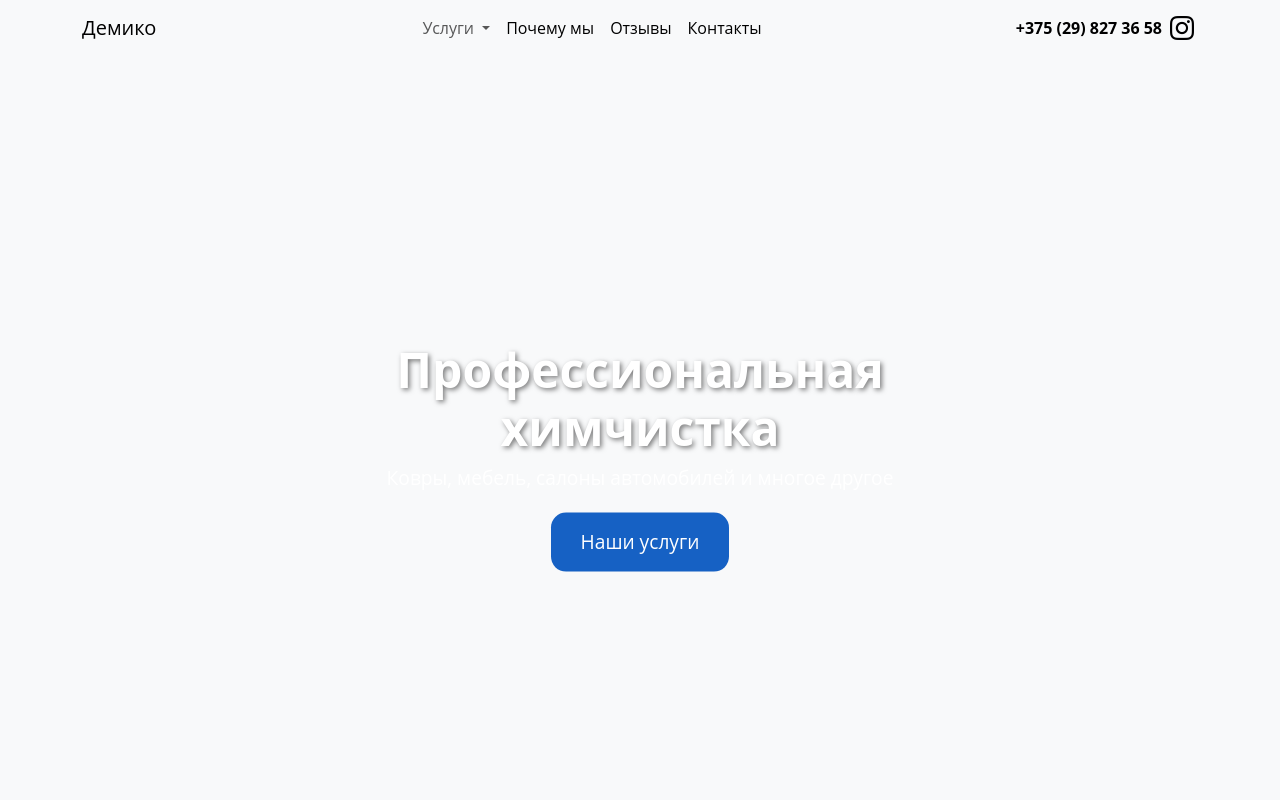
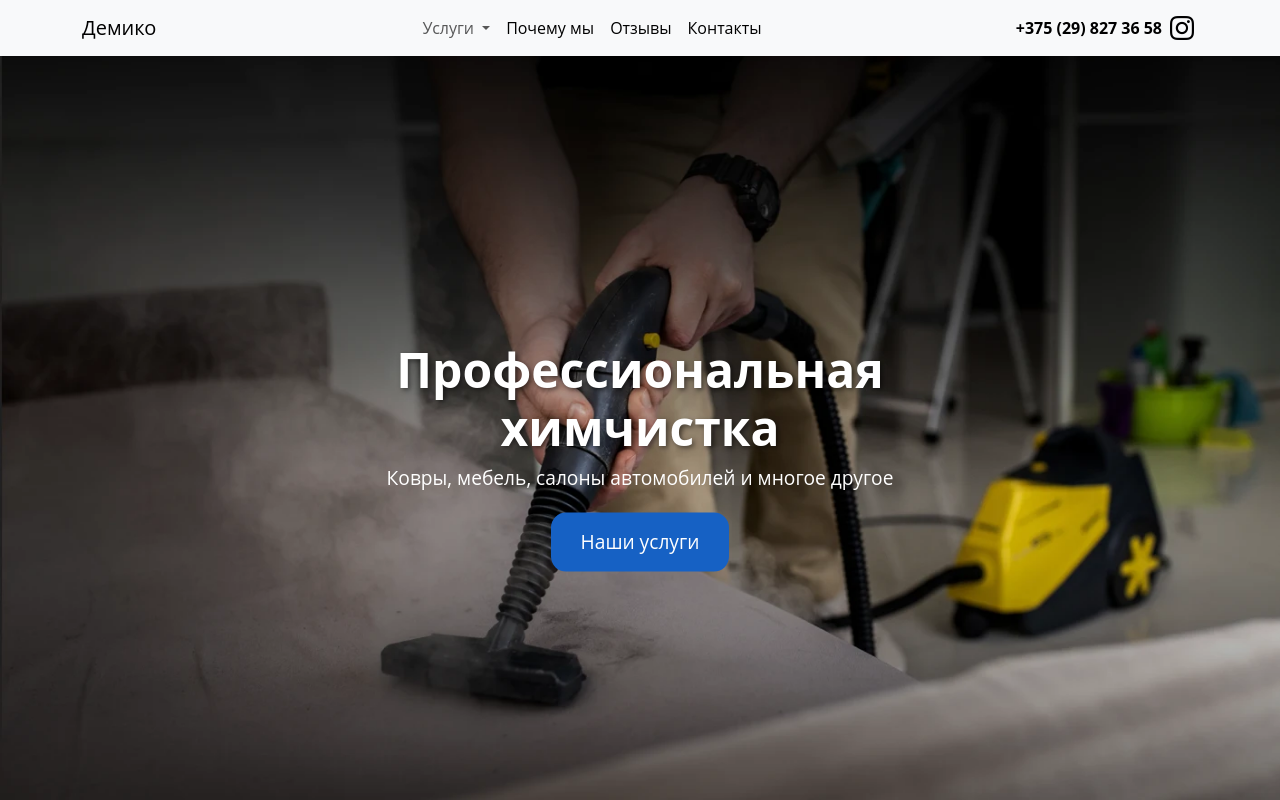
Before and after one commit to artpetrovski/demiko, a plain HTML site: page index.html in a window 1280 px wide. Shown: the top 800 px of the page. Drawn offline with nearby package versions, Linux system fonts and the light colour scheme; the site is published under a folder, as on GitHub Pages, so addresses that start at the root find nothing.

Commit message:
Add files via upload

```diff
--- a/css/styles.css
+++ b/css/styles.css
@@ -47,7 +47,7 @@ body {
 
 .parallax-container {
   position: relative;
-  background-image: url("/img/index/mainScreen.webp");
+  background-image: url("../img/index/mainScreen.webp");
   height: 100vh;
   background-position: center center;
   background-repeat: no-repeat;
```
